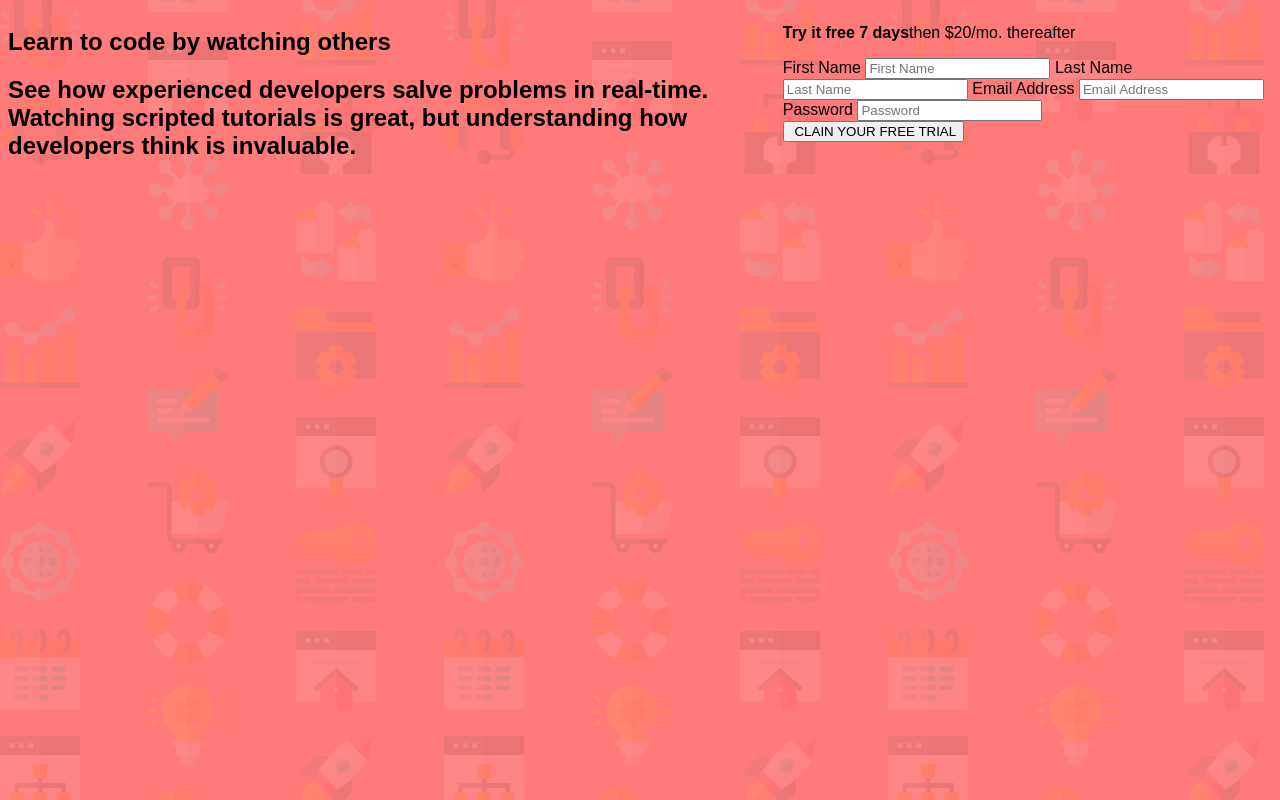
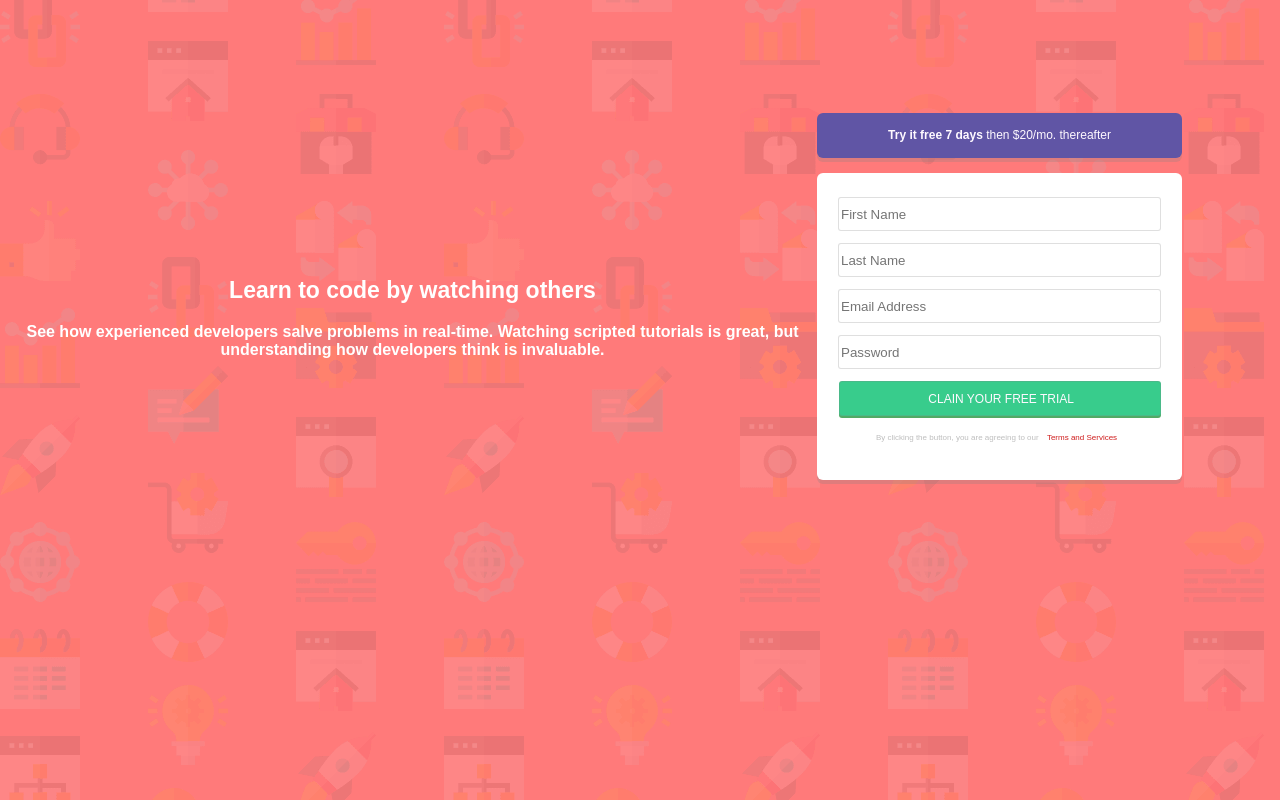
Before and after one commit to medinapicoli/Componente-com-formulario-de-inscricao, a plain HTML site: page index.html in a window 1280 px wide. Drawn offline with Linux system fonts and the light colour scheme.

Commit message:
commit --amend

```diff
--- a/index.html
+++ b/index.html
@@ -25,25 +25,29 @@
 
         <section class="formulario">
             <div class="descricao-valor">
-                <p><b>Try it free 7 days</b>then $20/mo. thereafter</p>
+                <p id="p-buy"><b>Try it free 7 days </b>then $20/mo. thereafter</p>
             </div>
-            <form>
-                <label for="nome">First Name</label>
-                <input type="text" id="nome" class="input-padrao" required placeholder="First Name" >
+            <form id="form">
+                <label for="nome"></label>
+                <input type="text" id="form-preencher" class="input-padrao" required placeholder="First Name" >
 
-                <label for="sobrenome">Last Name</label>
-                <input type="text" id="sobrenome" class="input-padrao" required placeholder="Last Name" >
+                <label for="sobrenome"></label>
+                <input type="text" id="form-preencher" class="input-padrao" required placeholder="Last Name" >
 
-                <label for="email">Email Address</label>
-                <input type="emial" id="email" class="input-padrao" required placeholder="Email Address">
+                <label for="email"></label>
+                <input type="emial" id="form-preencher" class="input-padrao" required placeholder="Email Address">
 
-                <label for="password">Password</label>
-                <input type="password" id="senha" class="input-padrao" required placeholder="Password">
+                <label for="password"></label>
+                <input type="password" id="form-preencher" class="input-padrao" required placeholder="Password">
+
+                <div id="button-buy">
+                    <input type="submit" value=" CLAIN YOUR FREE TRIAL" class="to-send">
+                </div>
+
+                <div id="terms-contrato" >
+                    <p class="terms" >By clicking the button, you are agreeing to our <button id="services" onclick="myTerms">Terms and Services</button></p>
+                </div>
             </form>
-                <div>
-                    <input type="submit" value=" CLAIN YOUR FREE TRIAL" class="enviar">
-
-                </div>
 
 
 
--- a/style.css
+++ b/style.css
@@ -27,6 +27,9 @@
 
 body {
     display: flex;
+    text-align: center;
+    justify-content: center;
+    align-items: center;
 
     background: url(./assets/bg-intro-desktop.png);
     background-repeat: no-repeat;
@@ -38,3 +41,97 @@ body {
 .container {
     display: flex;
 }
+
+.txt-codificar {
+    color: #ffff;
+    font-size: 23px;
+}
+
+.txt-dev {
+    color: #ffff;
+    font-size: 16px;
+}
+
+.h1-h2 {
+    margin-top: 250px;
+}
+
+.descricao-valor {
+    background-color: var(--clr-primary-Blue);
+    color: #FEF9FF;
+    height: 45px;
+    width: 365px;
+    margin: 15px 0px;
+    border-radius: 6px;
+    box-shadow: 0px 4px #80808040;
+    font-family: var(--ff-page);
+    font-size: 12px;
+}
+
+#p-buy {
+    padding: 3px;
+}
+
+
+.formulario {
+    display: flex;
+    flex-direction: column;
+    margin-top: 90px;
+
+}
+
+#form {
+    background-color: #ffff;
+    width: 365px;
+    height: 295px;
+    margin-right: 90px;
+    border-radius: 6px;
+    box-shadow: 0px 4px #80808040;
+    padding-top: 12px;
+}
+
+#form-preencher {
+    border: 1px solid #80808040;
+    width: 317px;
+    height: 30px;
+    margin-top: 12px;
+    border-radius: 3px;
+}
+
+.to-send {
+    border: 1px solid #80808040;
+    width: 322px;
+    height: 35px;
+    border-radius: 3px;
+    background-color: var(--clr-primary-Green);
+    color: #FEF9FF;
+    box-shadow: 0px 2px #48a55cf0;
+    margin-top: 12px;
+    font-size: 12px;
+}
+
+.to-send:hover {
+    cursor: pointer;
+    background-color: aquamarine;
+    box-shadow: 0px 2px #95f7aaf3;
+
+}
+
+.terms {
+    margin-top: 16px;
+    font-size: 8px;
+    color: #BEBEBE;
+}
+
+#services {
+    text-decoration: none;
+    border: none;
+    background-color: #ffff;
+    color: #cf1d1d;
+    font-size: 8px;
+}
+
+#services:hover {
+    font-size: 9px;
+    cursor: pointer;
+}
```
